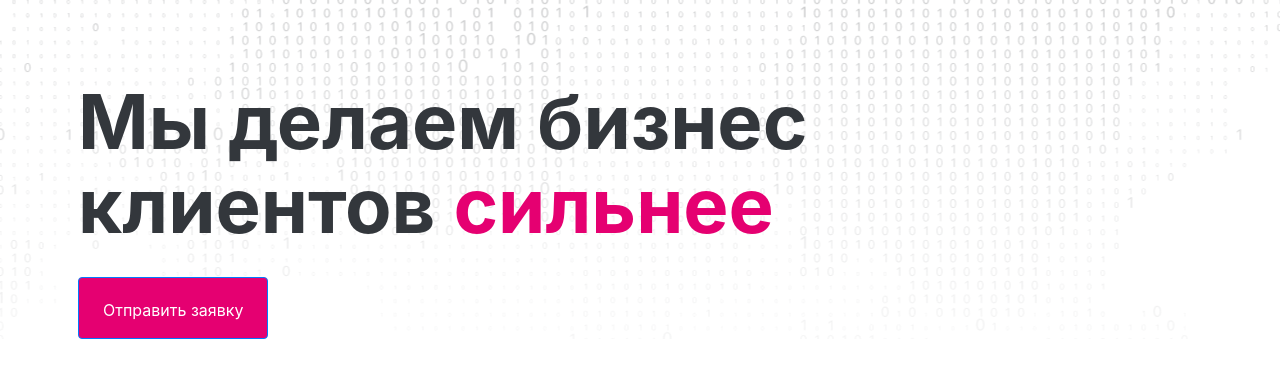
After one commit to AlesNikos/1cbit.ru, a PHP site: page /html/main-page.php in a window 1280 px wide. The commit adds this page. Shown: the top 378 px of the page. Run offline with PHP 8.4, Linux system fonts and the light colour scheme.

Commit message:
начал делать главную

```diff
--- a/src/css/styles.css
+++ b/src/css/styles.css
@@ -1,4 +1,22 @@
-body {
-  height: 100vh;
-  background-color: blue;
+.services {
+  padding-top: 80px;
+  background-image: url('../img/services-bg.png');
+  background-repeat: no-repeat;
+  background-position: center;
 }
+.services .main-title {
+  max-width: 1045px;
+  width: 100%;
+  margin-bottom: 30px;
+  font-weight: bold;
+  font-size: 76px;
+  line-height: 110%;
+  color: #33373C;
+}
+.services .main-title span {
+  color: #E50071;
+}
+.services .button .btn {
+  padding: 20px 24px 16px;
+  background-color: #E50071;
+}
--- a/src/footer.php
+++ b/src/footer.php
@@ -1,12 +1,14 @@
 
 
-    <script src="./vendor/jquery/jquery.min.js"></script>
-    <script src="./vendor/bootstrap/bootstrap.min.js"></script>
-    <script src="./vendor/bootstrap/bootstrap-select.min.js"></script>
-    <script src="./vendor/jquery/jquery.modal.js"></script>
-    <script src="./vendor/jquery/jquery.validate.min.js"></script>
-    <script src="./vendor/maskedinput/jquery.maskedinput.min.js"></script>
-    <script src="./vendor/scrollbar/jquery.scrollbar.min.js"></script>
-    <script src="./script.js"></script>
+    </div>
+
+    <script src="../vendor/jquery/jquery.min.js"></script>
+    <script src="../vendor/bootstrap/bootstrap.min.js"></script>
+    <script src="../vendor/bootstrap/bootstrap-select.min.js"></script>
+    <script src="../vendor/jquery/jquery.modal.js"></script>
+    <script src="../vendor/jquery/jquery.validate.min.js"></script>
+    <script src="../vendor/maskedinput/jquery.maskedinput.min.js"></script>
+    <script src="../vendor/scrollbar/jquery.scrollbar.min.js"></script>
+    <script src="../script.js"></script>
 </body>
 </html>
--- a/src/header.php
+++ b/src/header.php
@@ -4,10 +4,12 @@
     <meta charset="UTF-8">
     <meta name="viewport" content="width=device-width, initial-scale=1.0">
     <title>Первый БИТ</title>
-    <link rel="stylesheet" href="./vendor/bootstrap/bootstrap.css">
-    <link rel="stylesheet" href="./vendor/bootstrap/bootstrap-select.min.css">
-    <link rel="stylesheet" href="./vendor/scrollbar/jquery.scrollbar.css">
-    <link rel="stylesheet" href="./vendor/swiper/swiper.min.css">
-    <link rel="stylesheet" href="./css/styles.css">
+    <link rel="stylesheet" href="../vendor/bootstrap/bootstrap.css">
+    <link rel="stylesheet" href="../vendor/bootstrap/bootstrap-select.min.css">
+    <link rel="stylesheet" href="../vendor/scrollbar/jquery.scrollbar.css">
+    <link rel="stylesheet" href="../vendor/swiper/swiper.min.css">
+    <link rel="stylesheet" href="../css/styles.css">
 </head>
 <body>
+
+    <div class="wrapper">
--- /dev/null
+++ b/src/html/main-page.php
@@ -0,0 +1,24 @@
+<? include '../header.php' ?>
+
+
+<div class="main-page">
+    <div class="wrapper-section">
+
+            <div class="services">
+                <div class="container">
+                    <h1 class="main-title">Мы делаем бизнес клиентов <span>сильнее</span></h1>
+                    <div class="button">
+                        <a href="javascript:void(0)" class="btn btn-primary">Отправить заявку</a>
+                    </div>
+                </div>
+
+            </div>
+
+
+    </div>
+</div>
+
+
+
+
+<? include '../footer.php' ?>
--- a/src/less/elements.less
+++ b/src/less/elements.less
@@ -1,7 +1 @@
 // main: template_styles.less
-
-body {
-    height: 100vh;
-    background-color: blue;
-
-}
```
Also changed, not shown: src/less/template_styles.less (+27 -0 lines), src/img/services-bg.png (added).
